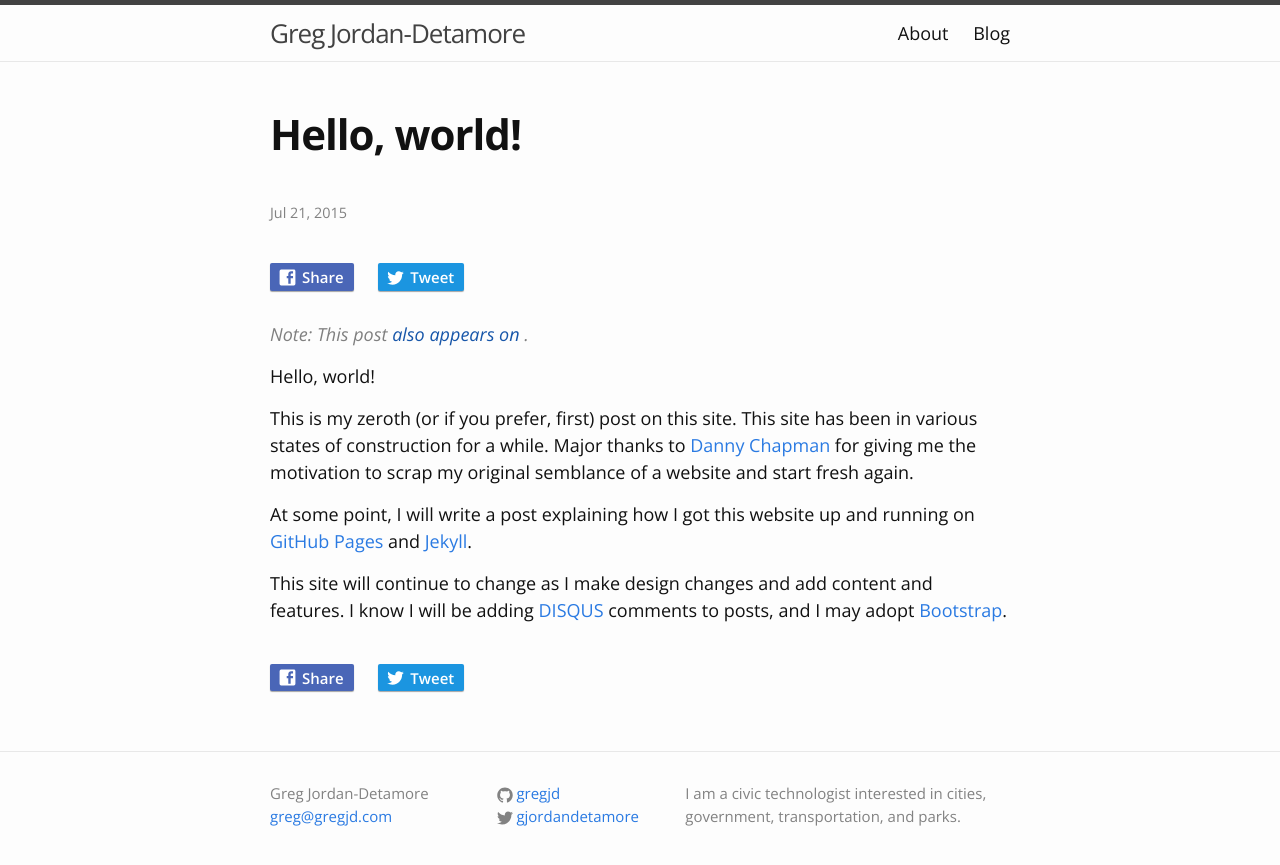
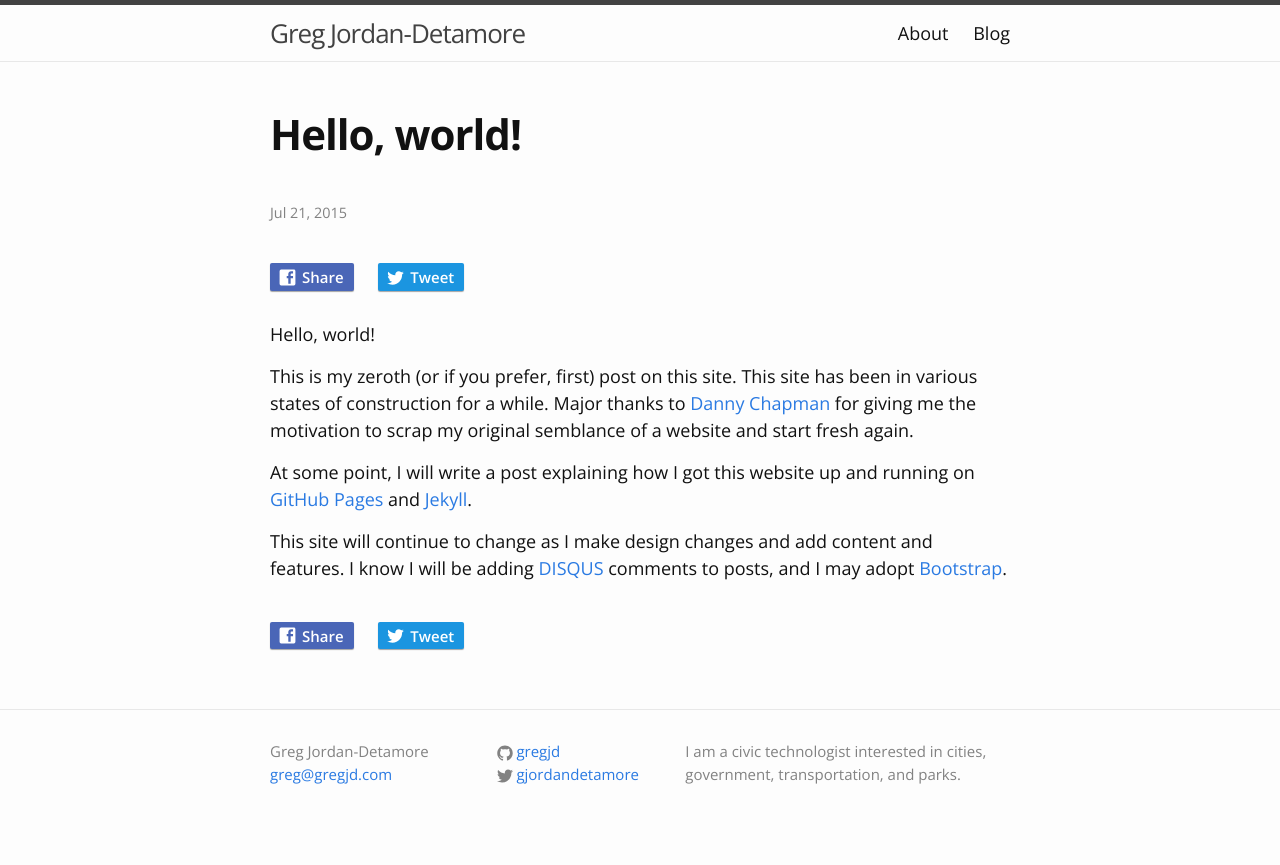
Before and after one commit to gregjd/gregjd.github.io, a Jekyll site: the page built from _posts/2015-07-21-hello-world.md, in a window 1280 px wide. Shown: the top 865 px of the page. Built offline with Jekyll 4.4.1, drawn with Linux system fonts in a browser that asks for light colours; comment, search, counter and statistics services are not loaded.

Commit message:
Only show crosspost notice if warranted

```diff
--- a/_layouts/post.html
+++ b/_layouts/post.html
@@ -16,7 +16,9 @@ layout: default
   </div>
 
   <article class="post-content">
+    {% if page.xpost_name and page.xpost_url %}
     <p class="crosspost-notice">Note: This post <a href="{{ page.xpost_url }}">also appears on</a> {{ site.data.crosspost[page.xpost_name] }}.</p>
+    {% endif %}
     {{ content }}
   </article>
 
```
